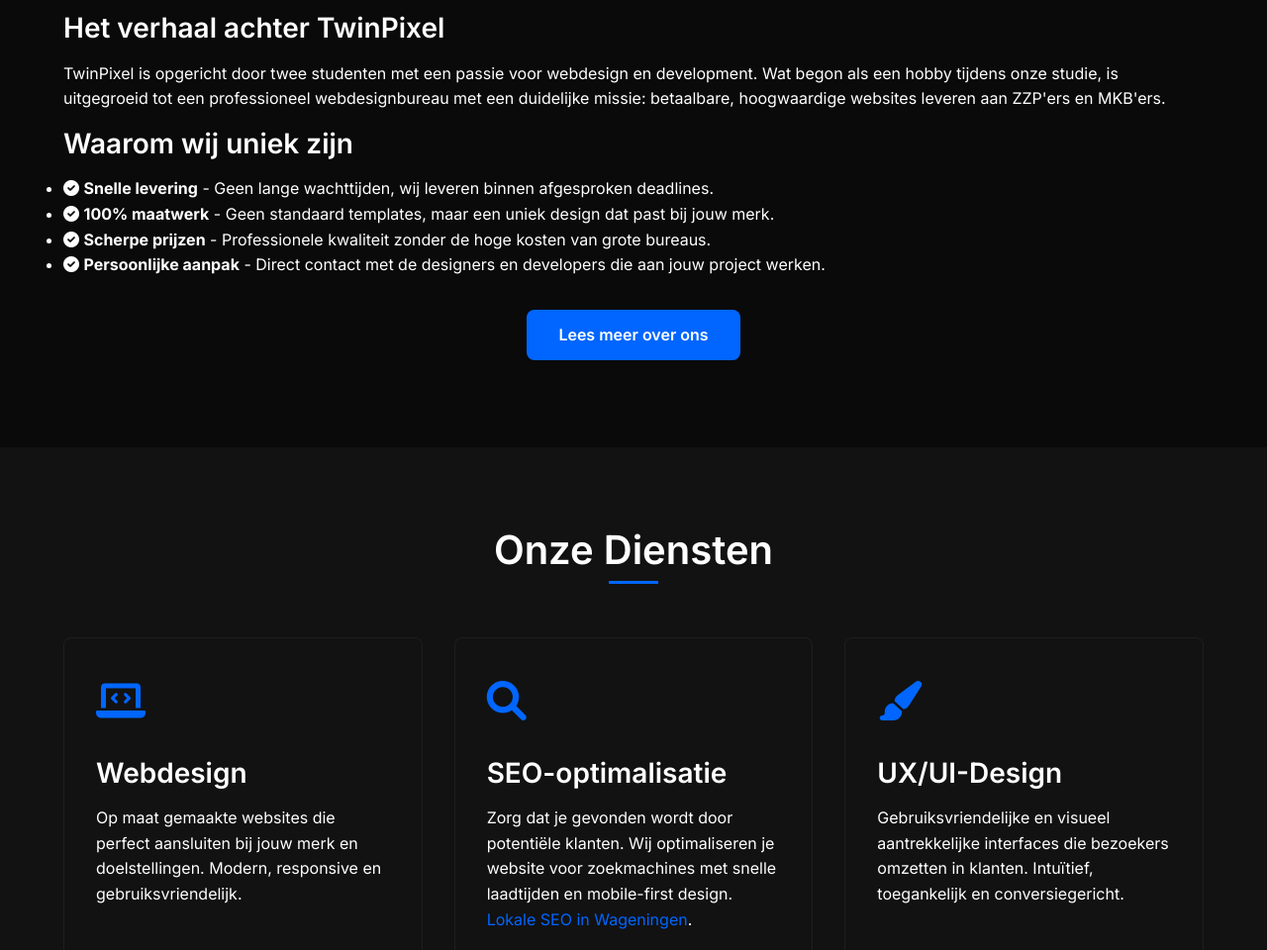
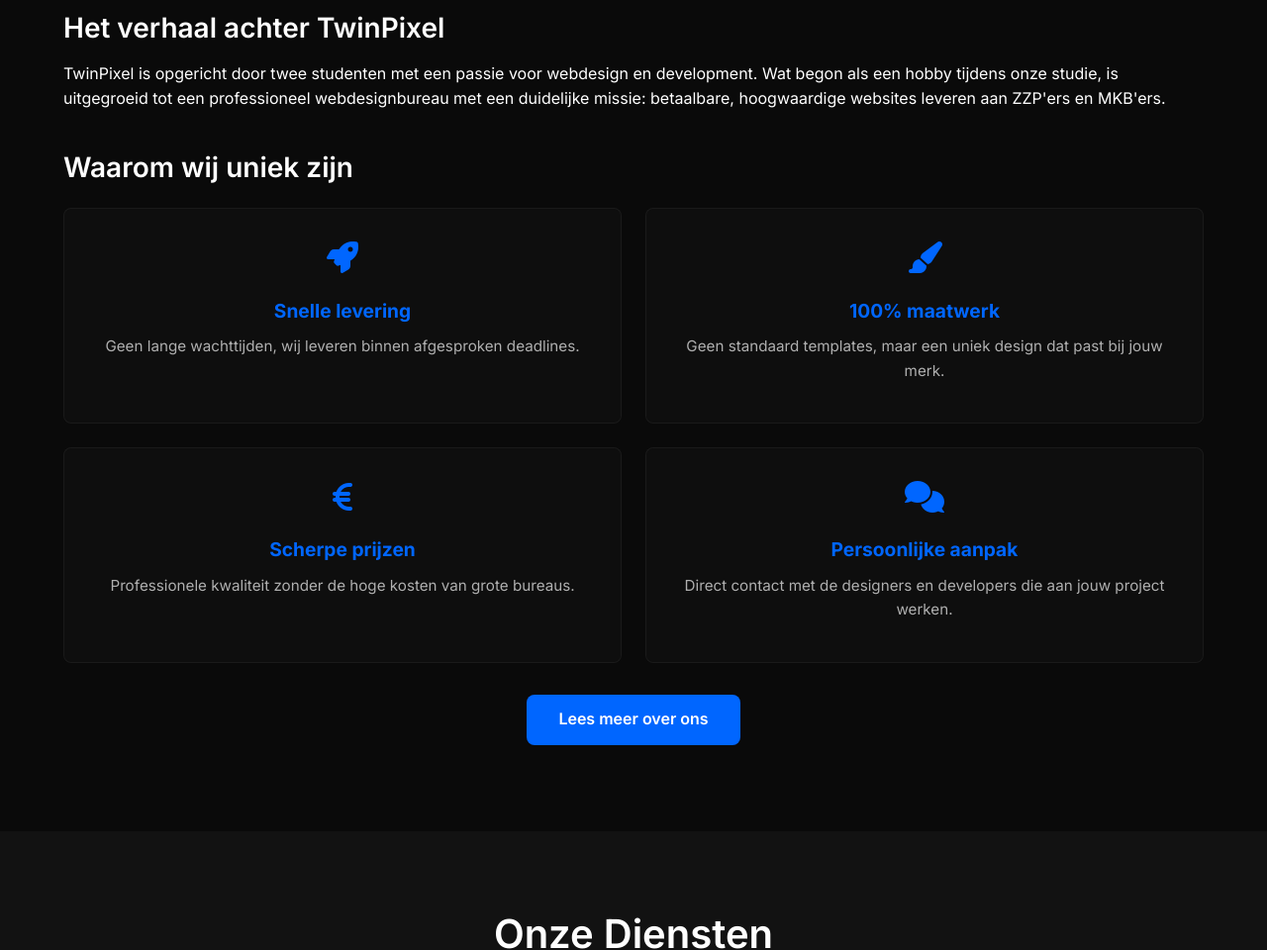
Before and after one commit to Twinpixel-nl/TwinPixel-Website, a plain HTML site: page index.html in a window 1280 px wide. Shown: the part 980-1940 px from the top of the page at 99% size. Drawn offline with Linux system fonts and the light colour scheme.

Commit message:
Over twinpixel veranderd

```diff
--- a/css/style.css
+++ b/css/style.css
@@ -25,7 +25,7 @@
 }
 
 body {
-  font-family: 'Inter', 'Segoe UI', Roboto, Helvetica, Arial, sans-serif;
+  font-family: "Inter", "Segoe UI", Roboto, Helvetica, Arial, sans-serif;
   background-color: var(--dark-bg);
   color: var(--text-primary);
   line-height: 1.6;
@@ -43,7 +43,12 @@
   text-shadow: var(--primary-glow);
 }
 
-h1, h2, h3, h4, h5, h6 {
+h1,
+h2,
+h3,
+h4,
+h5,
+h6 {
   margin-bottom: 1rem;
   line-height: 1.2;
 }
@@ -163,7 +168,7 @@
 }
 
 .nav-links a::after {
-  content: '';
+  content: "";
   position: absolute;
   bottom: -5px;
   left: 0;
@@ -199,18 +204,22 @@
   align-items: center;
   position: relative;
   overflow: hidden;
-  background: url('../Images/BannerTP.png') no-repeat center center;
+  background: url("../Images/BannerTP.png") no-repeat center center;
   background-size: cover;
 }
 
 .hero::before {
-  content: '';
+  content: "";
   position: absolute;
   top: 0;
   left: 0;
   width: 100%;
   height: 100%;
-  background: linear-gradient(to right, rgba(10, 10, 10, 0.8), rgba(10, 10, 10, 0.4));
+  background: linear-gradient(
+    to right,
+    rgba(10, 10, 10, 0.8),
+    rgba(10, 10, 10, 0.4)
+  );
   z-index: -1;
 }
 
@@ -250,7 +259,7 @@
 }
 
 .section-title h2::after {
-  content: '';
+  content: "";
   position: absolute;
   bottom: -10px;
   left: 50%;
@@ -277,7 +286,7 @@
 }
 
 .service-card::before {
-  content: '';
+  content: "";
   position: absolute;
   top: 0;
   left: 0;
@@ -314,13 +323,17 @@
 }
 
 .testimonials::before {
-  content: '';
+  content: "";
   position: absolute;
   top: 0;
   right: 0;
   width: 100%;
   height: 100%;
-  background: radial-gradient(circle at bottom left, rgba(0, 102, 255, 0.1), transparent 50%);
+  background: radial-gradient(
+    circle at bottom left,
+    rgba(0, 102, 255, 0.1),
+    transparent 50%
+  );
   z-index: -1;
 }
 
@@ -433,7 +446,7 @@
 }
 
 .pricing-card.featured::before {
-  content: 'Populair';
+  content: "Populair";
   position: absolute;
   top: 1rem;
   right: -2rem;
@@ -600,14 +613,18 @@
 }
 
 .glow-effect::after {
-  content: '';
+  content: "";
   position: absolute;
   top: -2px;
   left: -2px;
   right: -2px;
   bottom: -2px;
   border-radius: calc(var(--border-radius) + 2px);
-  background: linear-gradient(45deg, var(--primary-color), var(--secondary-color));
+  background: linear-gradient(
+    45deg,
+    var(--primary-color),
+    var(--secondary-color)
+  );
   z-index: -1;
   opacity: 0;
   transition: opacity var(--transition-speed) ease;
@@ -732,6 +749,72 @@
   }
 }
 
+/* Unique Features Grid */
+.unique-title {
+  margin-top: 2.5rem;
+  margin-bottom: 1.5rem;
+  position: relative;
+}
+
+.unique-features-grid {
+  display: grid;
+  grid-template-columns: repeat(2, 1fr);
+  gap: 1.5rem;
+  margin-bottom: 2rem;
+}
+
+.feature-box {
+  background-color: rgba(18, 18, 18, 0.5);
+  border-radius: var(--border-radius);
+  padding: 1.5rem;
+  transition: all var(--transition-speed) ease;
+  border: 1px solid rgba(255, 255, 255, 0.05);
+  text-align: center;
+}
+
+.feature-box:hover {
+  transform: translateY(-5px);
+  box-shadow: 0 10px 20px rgba(0, 0, 0, 0.3);
+  border-color: var(--primary-color);
+}
+
+.feature-icon {
+  font-size: 2rem;
+  color: var(--primary-color);
+  margin-bottom: 1rem;
+  transition: all var(--transition-speed) ease;
+}
+
+.feature-box:hover .feature-icon {
+  transform: scale(1.2);
+}
+
+.feature-box h4 {
+  font-size: 1.2rem;
+  margin-bottom: 0.8rem;
+  color: var(--primary-color);
+}
+
+.feature-box p {
+  font-size: 0.95rem;
+  color: var(--text-secondary);
+}
+
+.cta-hover {
+  transition: all var(--transition-speed) ease;
+}
+
+.cta-hover:hover {
+  transform: scale(1.05);
+  box-shadow: var(--primary-glow);
+}
+
+@media (max-width: 768px) {
+  .unique-features-grid {
+    grid-template-columns: 1fr;
+  }
+}
+
 /* Team Section */
 .team-section {
   margin-top: 4rem;
@@ -819,7 +902,7 @@
 }
 
 .section-subtitle::after {
-  content: '';
+  content: "";
   position: absolute;
   bottom: -10px;
   left: 50%;
--- a/index.html
+++ b/index.html
@@ -100,16 +100,44 @@
                     <h3>Het verhaal achter TwinPixel</h3>
                     <p>TwinPixel is opgericht door twee studenten met een passie voor webdesign en development. Wat begon als een hobby tijdens onze studie, is uitgegroeid tot een professioneel webdesignbureau met een duidelijke missie: betaalbare, hoogwaardige websites leveren aan ZZP'ers en MKB'ers.</p>
 
-                    <h3>Waarom wij uniek zijn</h3>
-                    <ul>
-                        <li><i class="fas fa-check-circle"></i> <strong>Snelle levering</strong> - Geen lange wachttijden, wij leveren binnen afgesproken deadlines.</li>
-                        <li><i class="fas fa-check-circle"></i> <strong>100% maatwerk</strong> - Geen standaard templates, maar een uniek design dat past bij jouw merk.</li>
-                        <li><i class="fas fa-check-circle"></i> <strong>Scherpe prijzen</strong> - Professionele kwaliteit zonder de hoge kosten van grote bureaus.</li>
-                        <li><i class="fas fa-check-circle"></i> <strong>Persoonlijke aanpak</strong> - Direct contact met de designers en developers die aan jouw project werken.</li>
-                    </ul>
+                    <h3 class="unique-title fade-in">Waarom wij uniek zijn</h3>
 
-                    <div class="cta-button">
-                        <a href="about.html" class="btn">Lees meer over ons</a>
+                    <div class="unique-features-grid">
+                        <div class="feature-box fade-in delay-1">
+                            <div class="feature-icon">
+                                <i class="fas fa-rocket"></i>
+                            </div>
+                            <h4>Snelle levering</h4>
+                            <p>Geen lange wachttijden, wij leveren binnen afgesproken deadlines.</p>
+                        </div>
+
+                        <div class="feature-box fade-in delay-2">
+                            <div class="feature-icon">
+                                <i class="fas fa-paint-brush"></i>
+                            </div>
+                            <h4>100% maatwerk</h4>
+                            <p>Geen standaard templates, maar een uniek design dat past bij jouw merk.</p>
+                        </div>
+
+                        <div class="feature-box fade-in delay-3">
+                            <div class="feature-icon">
+                                <i class="fas fa-euro-sign"></i>
+                            </div>
+                            <h4>Scherpe prijzen</h4>
+                            <p>Professionele kwaliteit zonder de hoge kosten van grote bureaus.</p>
+                        </div>
+
+                        <div class="feature-box fade-in delay-4">
+                            <div class="feature-icon">
+                                <i class="fas fa-comments"></i>
+                            </div>
+                            <h4>Persoonlijke aanpak</h4>
+                            <p>Direct contact met de designers en developers die aan jouw project werken.</p>
+                        </div>
+                    </div>
+
+                    <div class="cta-button fade-in delay-5">
+                        <a href="about.html" class="btn cta-hover">Lees meer over ons</a>
                     </div>
                 </div>
             </div>
```
